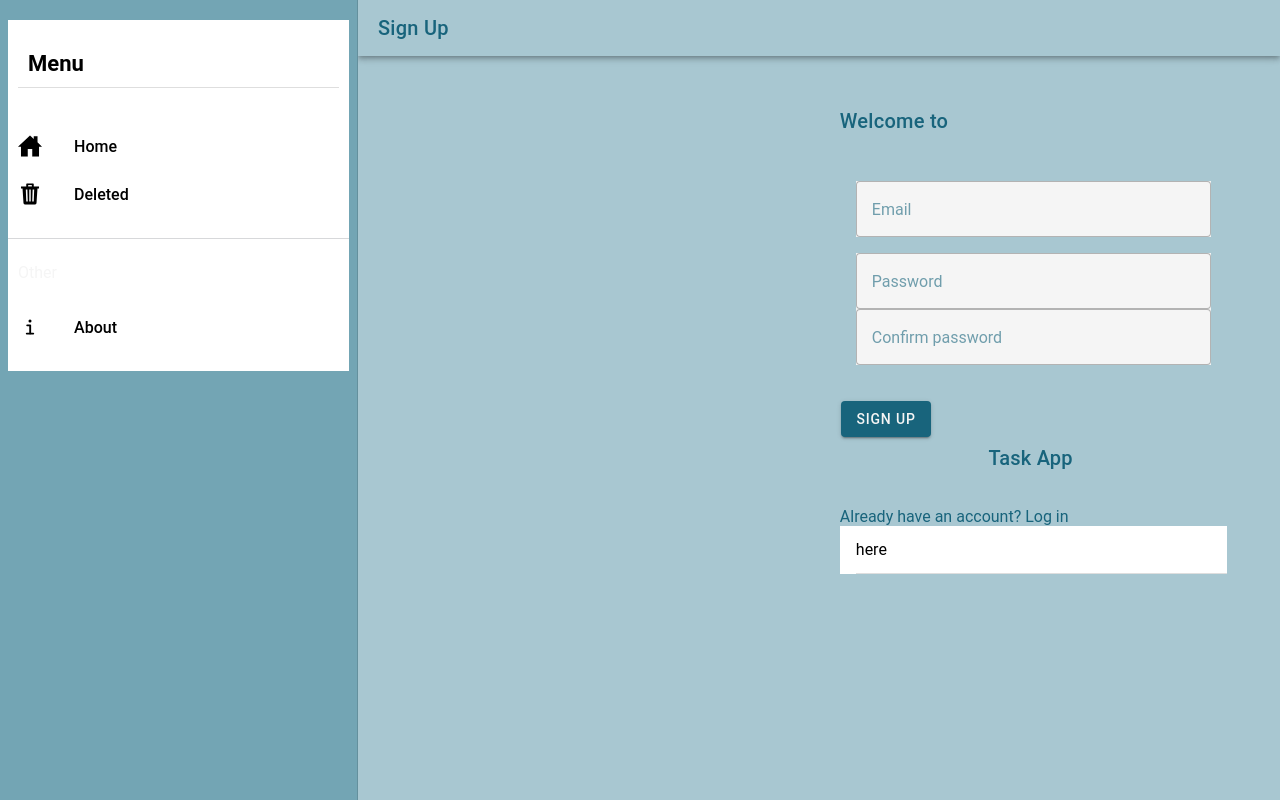
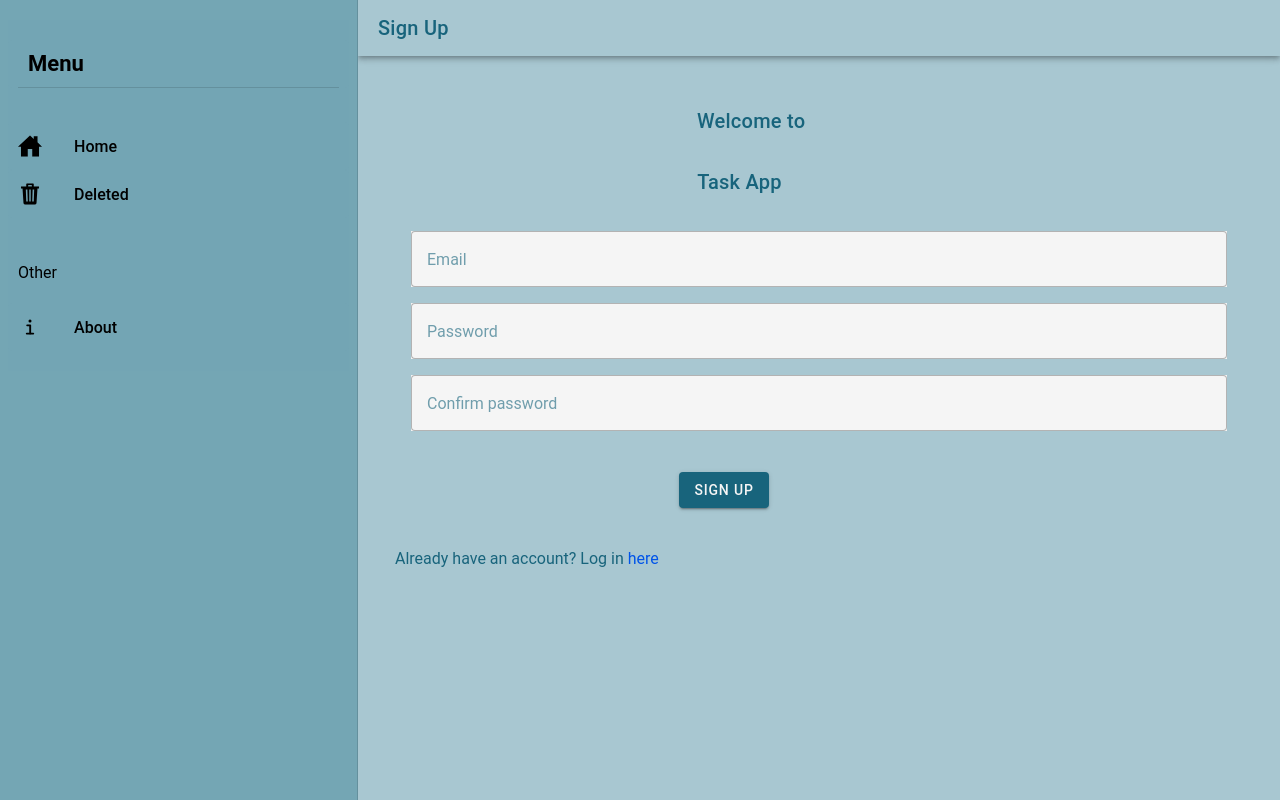
Before and after one commit to tom4sdvorak/TaskListApp, a React (Vite) app: page /signup in a window 1280 px wide. Built offline with nearby package versions, Linux system fonts and the light colour scheme; no server answers.

Commit message:
fixed menu colors and some screen designs

```diff
--- a/src/components/Menu.css
+++ b/src/components/Menu.css
@@ -4,7 +4,8 @@ ion-menu {
 
 ion-menu ion-content {
   --background: rgba(115, 165, 180, 0.99);
-  --background: var(--ion-item-background, var(--ion-background-color, #73A5B4));
+  --ion-item-background: #73A5B4;
+  --ion-background-color: #73A5B4;
 }
 
 ion-menu.md ion-content {
@@ -28,7 +29,7 @@ ion-menu.md ion-list-header, ion-menu.md ion-note {
 }
 
 ion-menu.md ion-list#inbox-list {
-  border-bottom: 1px solid var(--ion-color-step-150, #d7d8da);
+  border-bottom: 1px solid var(--ion-color-step-150, #73A5B4);
 
 }
 
@@ -39,9 +40,11 @@ ion-menu.md ion-list#inbox-list ion-list-header {
 
 }
 
+
 ion-menu.md ion-list#labels-list ion-list-header {
   font-size: 16px;
   margin-bottom: 18px;
+  background-color:
   color: #f5f5f5;
   min-height: 26px;
 }
--- a/src/components/Menu.tsx
+++ b/src/components/Menu.tsx
@@ -25,6 +25,7 @@ import {
   informationOutline,
   listOutline,
   listSharp,
+  logOutOutline,
   trashOutline,
   trashSharp,
 } from "ionicons/icons";
@@ -61,10 +62,10 @@ const Menu: React.FC = () => {
   const history = useHistory();
   const [isLogged, setIsLogged] = useState(true);
 
-  async function signOut(){
+  async function signOut() {
     await signUserOut();
     setIsLogged(false);
-    history.push('/login');
+    history.push("/login");
   }
 
   return (
@@ -107,9 +108,7 @@ const Menu: React.FC = () => {
           <IonListHeader>Other</IonListHeader>
           <IonMenuToggle key={0} autoHide={false}>
             <IonItem
-                  className={
-                    location.pathname === "/about" ? "selected" : ""
-                  }
+              className={location.pathname === "/about" ? "selected" : ""}
               routerLink="/about"
               routerDirection="none"
               lines="none"
@@ -125,16 +124,12 @@ const Menu: React.FC = () => {
             </IonItem>
           </IonMenuToggle>
           <IonMenuToggle>
-                {isLogged &&
+            {isLogged && (
               <IonItem button onClick={signOut} lines="none">
-                    <IonIcon
-                        aria-hidden="true"
-                        slot="start"
-                        icon={informationOutline}
-                    />
+                <IonIcon aria-hidden="true" slot="start" icon={logOutOutline} />
                 <IonLabel>Sign Out</IonLabel>
               </IonItem>
-                }
+            )}
           </IonMenuToggle>
         </IonList>
       </IonContent>
--- a/src/pages/Home.css
+++ b/src/pages/Home.css
@@ -1,3 +1,9 @@
+
+ion-card {
+    --background: #18647c;
+    --color: #a7c7d1fc;
+
+}
 
 ion-content {
     --background: #a7c7d1fc;
--- a/src/pages/Login.tsx
+++ b/src/pages/Login.tsx
@@ -47,7 +47,16 @@ const Login: React.FC = () => {
             <IonCol className="ion-padding">
               <IonTitle className="ion-padding">Welcome to </IonTitle>
             </IonCol>
+            <IonCol></IonCol>
           </IonRow>
+          <IonRow>
+            <IonCol></IonCol>
+            <IonCol>
+              <IonTitle>Task App</IonTitle>
+            </IonCol>
+            <IonCol></IonCol>
+          </IonRow>
+
           <form>
             <div className="flex ion-padding ion-margin">
               <IonInput
@@ -73,13 +82,6 @@ const Login: React.FC = () => {
               </IonCol>
               <IonCol></IonCol>
             </IonRow>
-            <IonRow>
-              <IonCol></IonCol>
-              <IonCol>
-                <IonTitle>Task App</IonTitle>
-              </IonCol>
-              <IonCol></IonCol>
-            </IonRow>
 
             <p>
               Don't have an account yet? Sign up <a href="/signup">here</a>
--- a/src/pages/SignUp.tsx
+++ b/src/pages/SignUp.tsx
@@ -69,6 +69,16 @@ const SignUp: React.FC = () => {
             <IonCol></IonCol>
             <IonCol className="ion-padding">
               <IonTitle className="ion-padding">Welcome to </IonTitle>
+            </IonCol>
+            <IonCol></IonCol>
+          </IonRow>
+          <IonRow>
+            <IonCol></IonCol>
+            <IonCol>
+              <IonTitle>Task App</IonTitle>
+            </IonCol>
+            <IonCol></IonCol>
+          </IonRow>
           <form>
             <div className="flex ion-padding ion-margin">
               <IonInput
@@ -80,6 +90,7 @@ const SignUp: React.FC = () => {
               ></IonInput>
 
               <IonInput
+                className="ion-margin-bottom"
                 fill="outline"
                 type="password"
                 placeholder="Password"
@@ -93,28 +104,19 @@ const SignUp: React.FC = () => {
                 onIonInput={(e: any) => setConfirm(e.target.value)}
               ></IonInput>
             </div>
-
+            <IonRow>
               <IonCol></IonCol>
               <IonCol>
                 <IonButton onClick={regUser}>Sign up</IonButton>
-                </IonCol>
-                <IonCol></IonCol>
-
-                <IonRow>
-                  <IonCol></IonCol>
-                  <IonCol>
-                    <IonTitle>Task App</IonTitle>
               </IonCol>
               <IonCol></IonCol>
             </IonRow>
 
             <p className="ion-padding">
               Already have an account? Log in{" "}
-                  <IonItem onClick={redirectToLogin}>here</IonItem>
+              <a onClick={redirectToLogin}>here</a>
             </p>
           </form>
-            </IonCol>
-          </IonRow>
 
           <IonToast
             isOpen={isOpen}
```
Also changed, not shown: src/pages/Deleted.tsx (+51 -17 lines), src/pages/Tasks.tsx (+8 -5 lines). Lines whose indentation alone changed are shown as unchanged.
